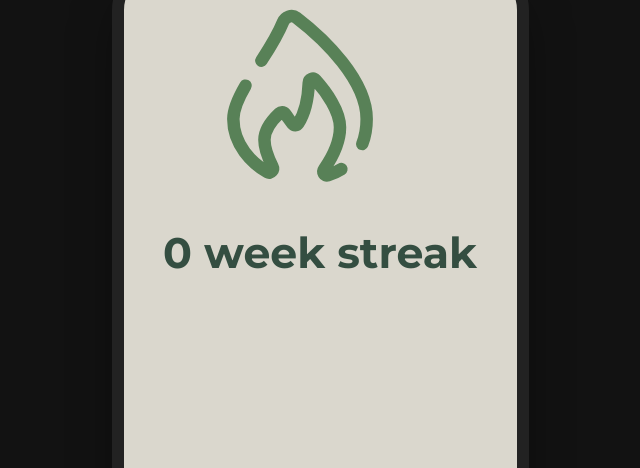
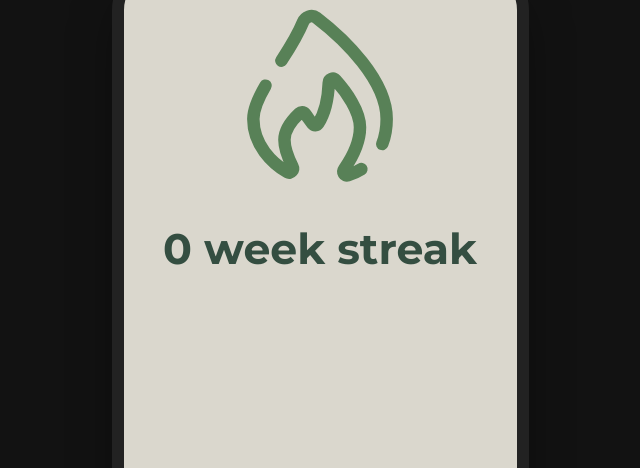
Before and after one commit to dastarruer/volunteering-app, a Django app: page /profile/ in a window 1280 px wide. Shown: the top 468 px of the page, without its empty margins (320-960 px from the left). Run offline with Django 5.2, Linux system fonts and the light colour scheme; some web fonts are replaced.

Commit message:
Align streak elements with flexbox

```diff
--- a/volunteering_app/users/static/css/profile.css
+++ b/volunteering_app/users/static/css/profile.css
@@ -1,17 +1,23 @@
 .flex-col {
   display: flex;
-  align-items: center;
+  flex-direction: column;
+  width: 100%;
+  align-items: flex-start;
+}
+
+.streak-section {
+  display: flex;
   flex-direction: column;
   align-items: center;
-  justify-content: center;
-  width: 100%;
+  align-self: center;
 }
 
 .streak {
-  margin-left: 37px;
+  align-self: center;
 }
 
 .streak-text {
   font-size: 32pt;
   color: #344e41;
+  align-self: center;
 }
```
